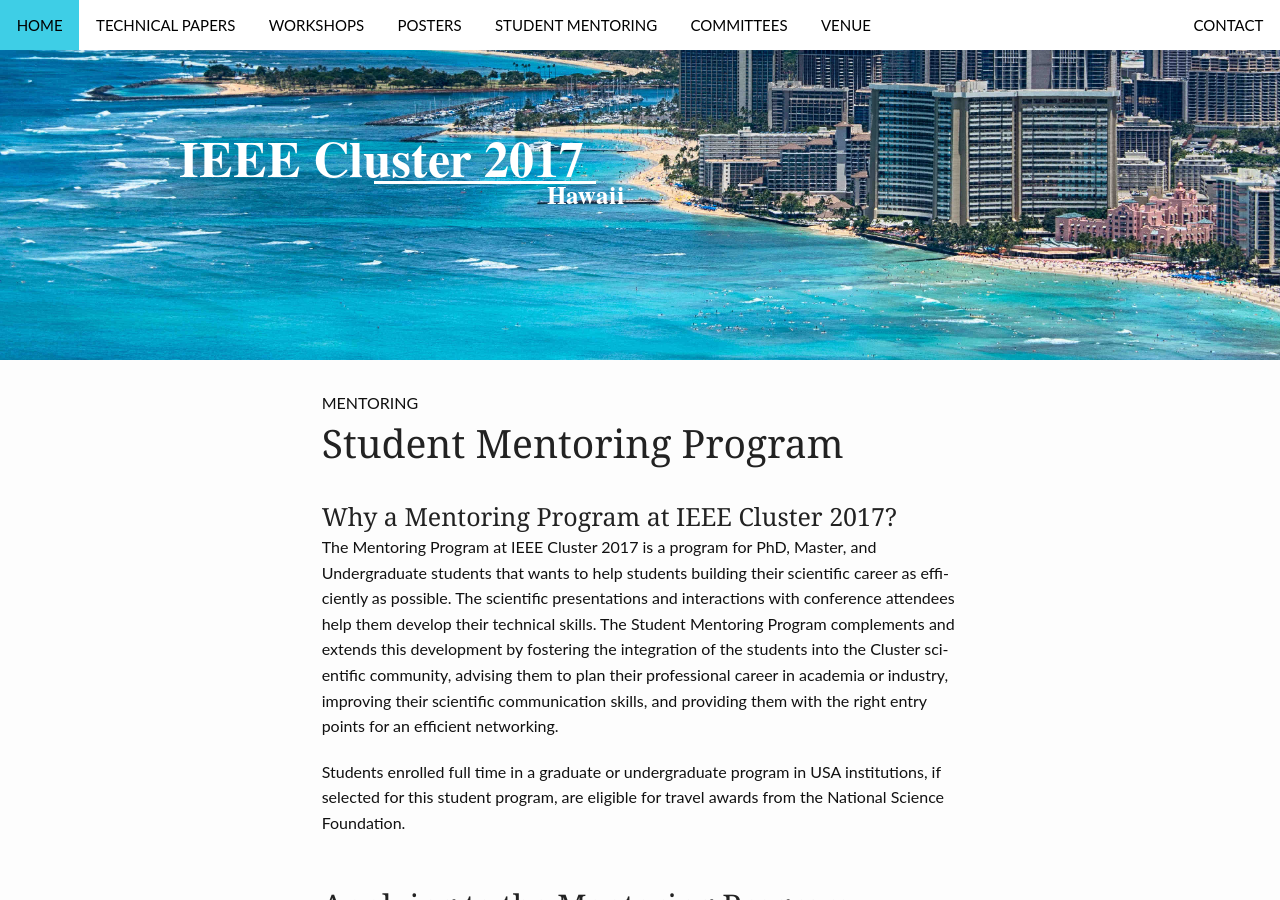
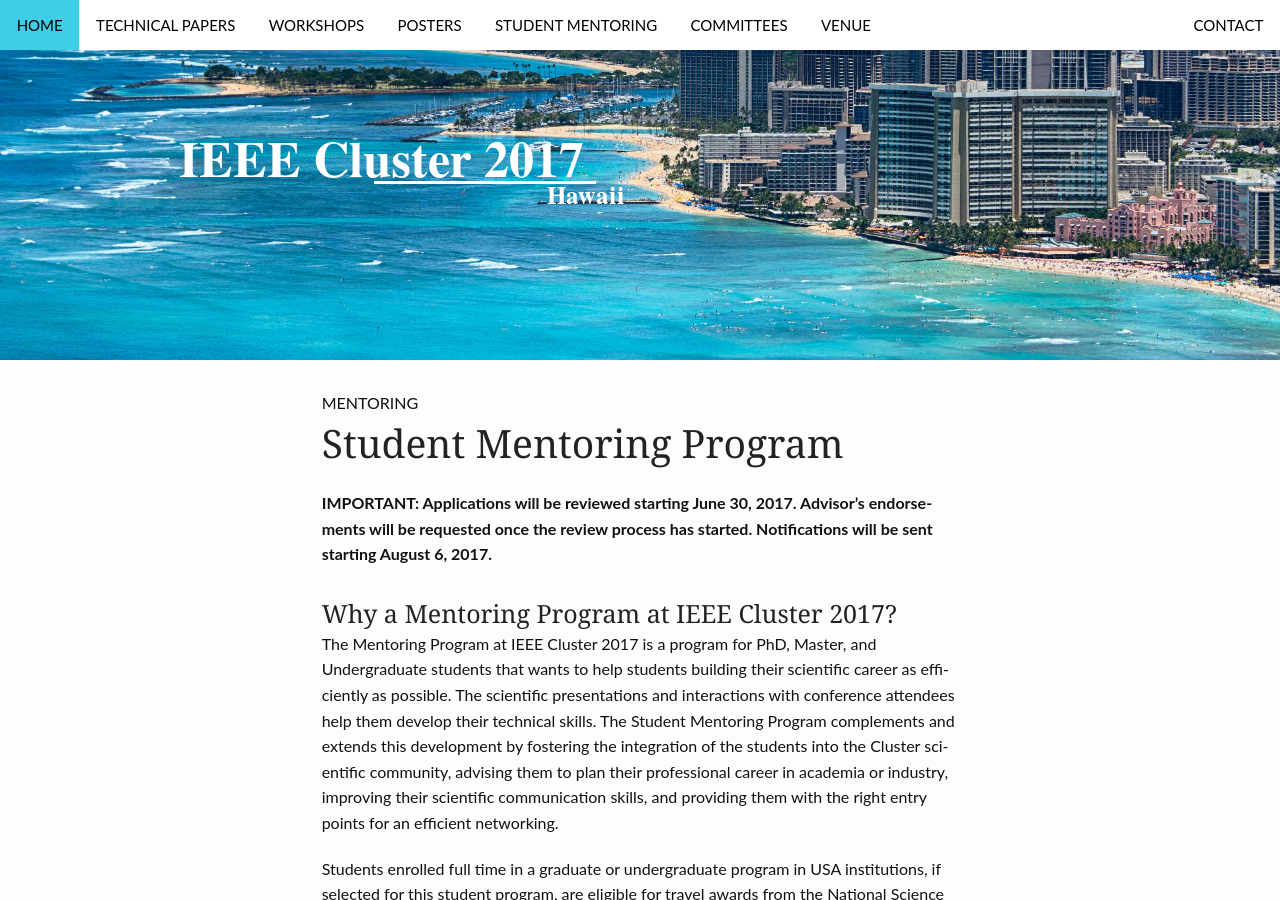
Before and after one commit to cluster17/cluster17.github.io, a Jekyll site: the page built from student/index.md, in a window 1280 px wide and 900 px high. Built offline with Jekyll 4.4.1, drawn with Linux system fonts in a browser that asks for light colours.

Commit message:
Add notice to student mentoring program

```diff
--- a/student/index.md
+++ b/student/index.md
@@ -10,6 +10,12 @@ header:
    image_fullwidth: "hawaii.jpg"
    permalink: "/contact/"
 ---
+
+
+<b>IMPORTANT: Applications will be reviewed starting June 30, 2017. Advisor’s
+endorsements will be requested once the review process has started.
+Notifications will be sent starting August 6, 2017.</b>
+
 
 <h3>Why a Mentoring Program at IEEE Cluster 2017?</h3>
 
```
